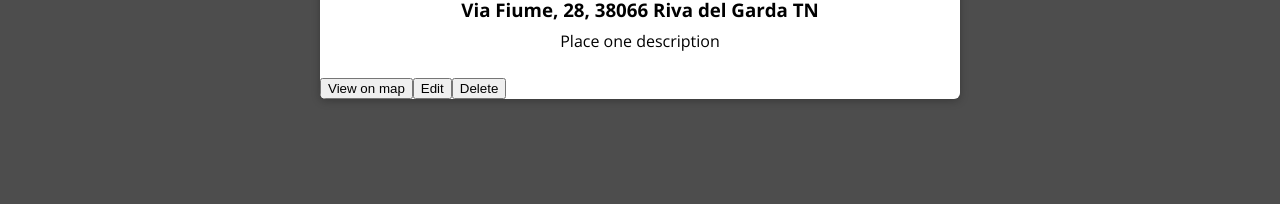
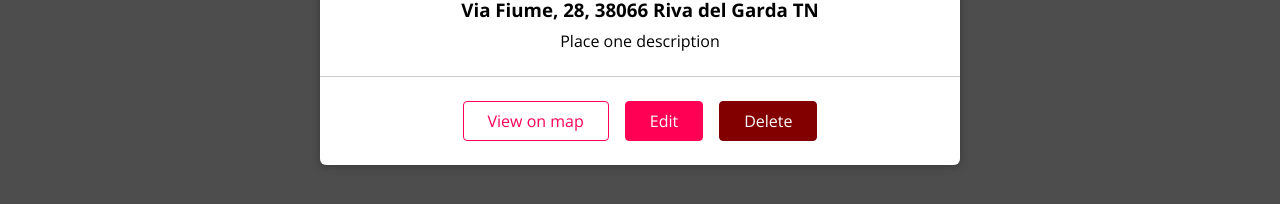
Before and after one commit to mariolazzari/mern-academind, a React (Create React App) app in the folder frontend/: page /u1/places in a window 1280 px wide. Shown: the part 460-664 px from the top of the page. Built offline with nearby package versions, Linux system fonts and the light colour scheme.

Commit message:
Done lesson 51

```diff
--- a/frontend/src/places/components/PlaceItem.js
+++ b/frontend/src/places/components/PlaceItem.js
@@ -1,5 +1,6 @@
 import React from "react";
 import Card from "../../shared/components/UIElements/Card";
+import Button from "../../shared/components/FormElements/Button";
 
 import "./PlaceItem.css";
 
@@ -15,10 +16,10 @@ const PlaceItem = props => {
           <h3>{props.address}</h3>
           <p>{props.description}</p>
         </div>
-        <div className="place item__actions">
-          <button>View on map</button>
-          <button>Edit</button>
-          <button>Delete</button>
+        <div className="place-item__actions">
+          <Button inverse>View on map</Button>
+          <Button to={`/places/${props.id}`}>Edit</Button>
+          <Button danger>Delete</Button>
         </div>
       </Card>
     </li>
--- /dev/null
+++ b/frontend/src/shared/components/FormElements/Button.css
@@ -0,0 +1,61 @@
+.button {
+  font: inherit;
+  padding: 0.5rem 1.5rem;
+  border: 1px solid #ff0055;
+  border-radius: 4px;
+  background: #ff0055;
+  color: white;
+  cursor: pointer;
+  margin-right: 1rem;
+  text-decoration: none;
+  display: inline-block;
+}
+
+.button:focus {
+  outline: none;
+}
+
+.button:hover,
+.button:active {
+  background: #ff4382;
+  border-color: #ff4382;
+}
+
+.button--inverse {
+  background: transparent;
+  color: #ff0055;
+}
+
+.button--inverse:hover,
+.button--inverse:active {
+  color: white;
+  background: #ff0055;
+}
+
+.button--danger {
+  background: #830000;
+  border-color: #830000;
+}
+
+.button--danger:hover,
+.button--danger:active {
+  background: #f34343;
+  border-color: #f34343;
+}
+
+.button:disabled,
+.button:hover:disabled,
+.button:active:disabled {
+  background: #ccc;
+  color: #979797;
+  border-color: #ccc;
+  cursor: not-allowed;
+}
+
+.button--small {
+  font-size: 0.8rem;
+}
+
+.button--big {
+  font-size: 1.5rem;
+}
--- /dev/null
+++ b/frontend/src/shared/components/FormElements/Button.js
@@ -0,0 +1,43 @@
+import React from "react";
+import { Link } from "react-router-dom";
+
+import "./Button.css";
+
+const Button = props => {
+  if (props.href) {
+    return (
+      <a
+        className={`button button--${props.size || "default"} ${props.inverse &&
+          "button--inverse"} ${props.danger && "button--danger"}`}
+        href={props.href}
+      >
+        {props.children}
+      </a>
+    );
+  }
+  if (props.to) {
+    return (
+      <Link
+        to={props.to}
+        exact={props.exact}
+        className={`button button--${props.size || "default"} ${props.inverse &&
+          "button--inverse"} ${props.danger && "button--danger"}`}
+      >
+        {props.children}
+      </Link>
+    );
+  }
+  return (
+    <button
+      className={`button button--${props.size || "default"} ${props.inverse &&
+        "button--inverse"} ${props.danger && "button--danger"}`}
+      type={props.type}
+      onClick={props.onClick}
+      disabled={props.disabled}
+    >
+      {props.children}
+    </button>
+  );
+};
+
+export default Button;
```
